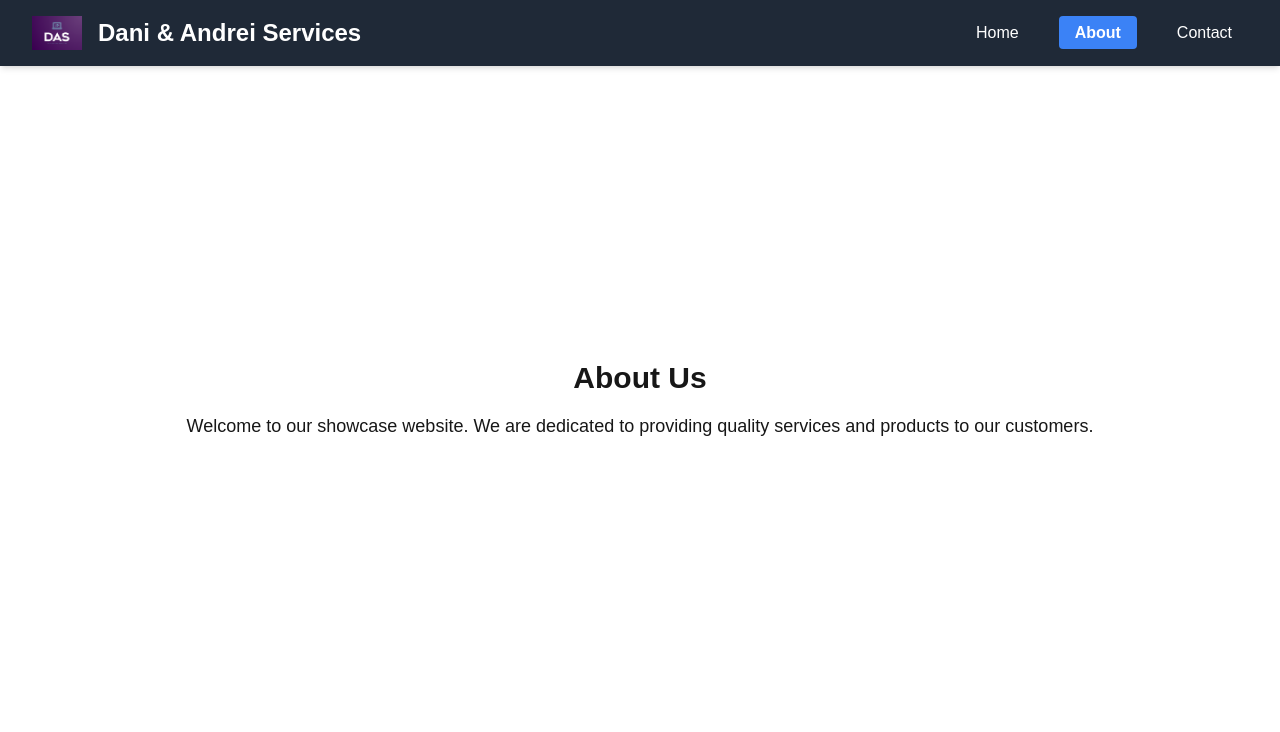
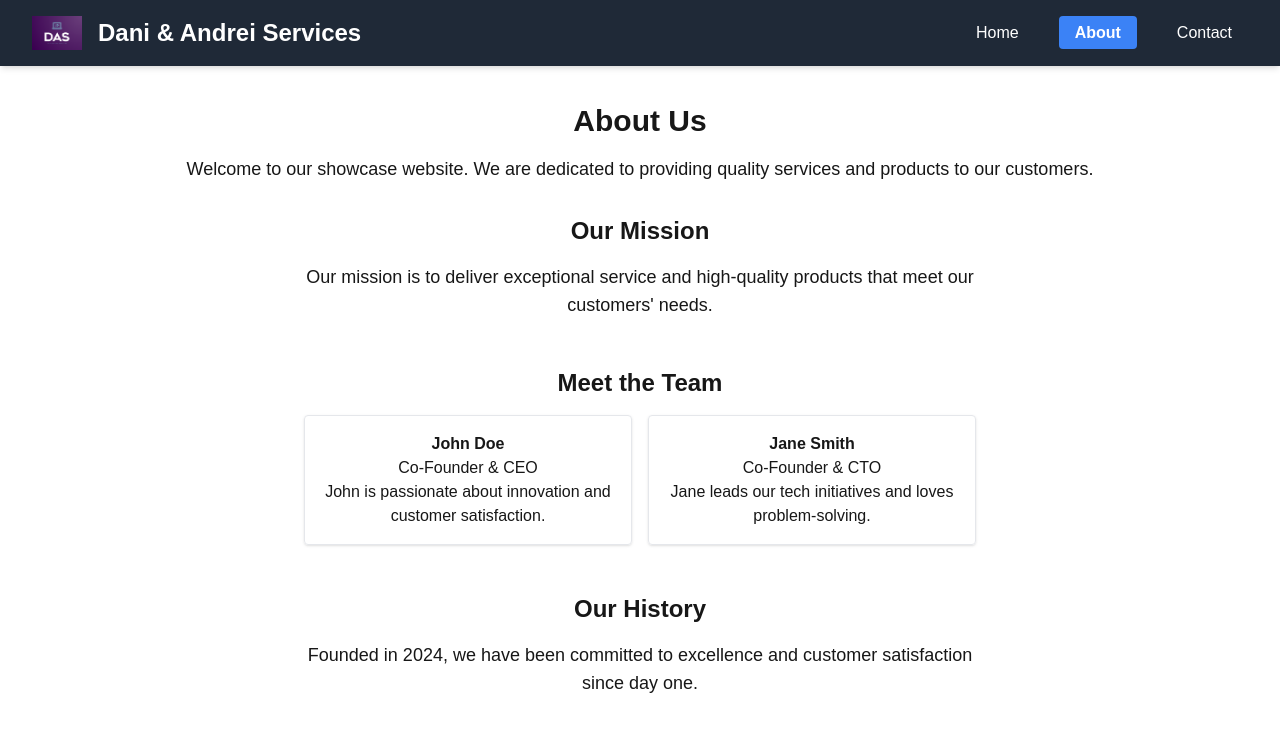
Before and after one commit to Andreihbk/das, a Next.js app: page /about in a window 1280 px wide. Shown: the top 732 px of the page. Built offline with nearby package versions, Linux system fonts and the light colour scheme.

Commit message:
Updated About Us page with more content and styling

```diff
--- a/src/app/about/page.tsx
+++ b/src/app/about/page.tsx
@@ -7,11 +7,40 @@ export default function About() {
       <Navbar />
       <div className="flex flex-col items-center justify-center min-h-screen p-8">
         <h1 className="text-3xl font-bold mb-4">About Us</h1>
-        <p className="text-lg text-center">
+        <p className="text-lg text-center mb-8">
           Welcome to our showcase website. We are dedicated to providing quality services and products to our customers.
         </p>
+
+        <section className="max-w-2xl text-center mb-12">
+          <h2 className="text-2xl font-semibold mb-4">Our Mission</h2>
+          <p className="text-lg">
+            Our mission is to deliver exceptional service and high-quality products that meet our customers' needs.
+          </p>
+        </section>
+
+        <section className="max-w-2xl text-center mb-12">
+          <h2 className="text-2xl font-semibold mb-4">Meet the Team</h2>
+          <div className="grid grid-cols-1 sm:grid-cols-2 gap-4">
+            <div className="p-4 border rounded shadow">
+              <h3 className="font-bold">John Doe</h3>
+              <p>Co-Founder & CEO</p>
+              <p>John is passionate about innovation and customer satisfaction.</p>
+            </div>
+            <div className="p-4 border rounded shadow">
+              <h3 className="font-bold">Jane Smith</h3>
+              <p>Co-Founder & CTO</p>
+              <p>Jane leads our tech initiatives and loves problem-solving.</p>
             </div>
           </div>
+        </section>
 
+        <section className="max-w-2xl text-center">
+          <h2 className="text-2xl font-semibold mb-4">Our History</h2>
+          <p className="text-lg">
+            Founded in 2024, we have been committed to excellence and customer satisfaction since day one.
+          </p>
+        </section>
+      </div>
+    </div>
   );
 }
```
Lines whose indentation alone changed are shown as unchanged.
